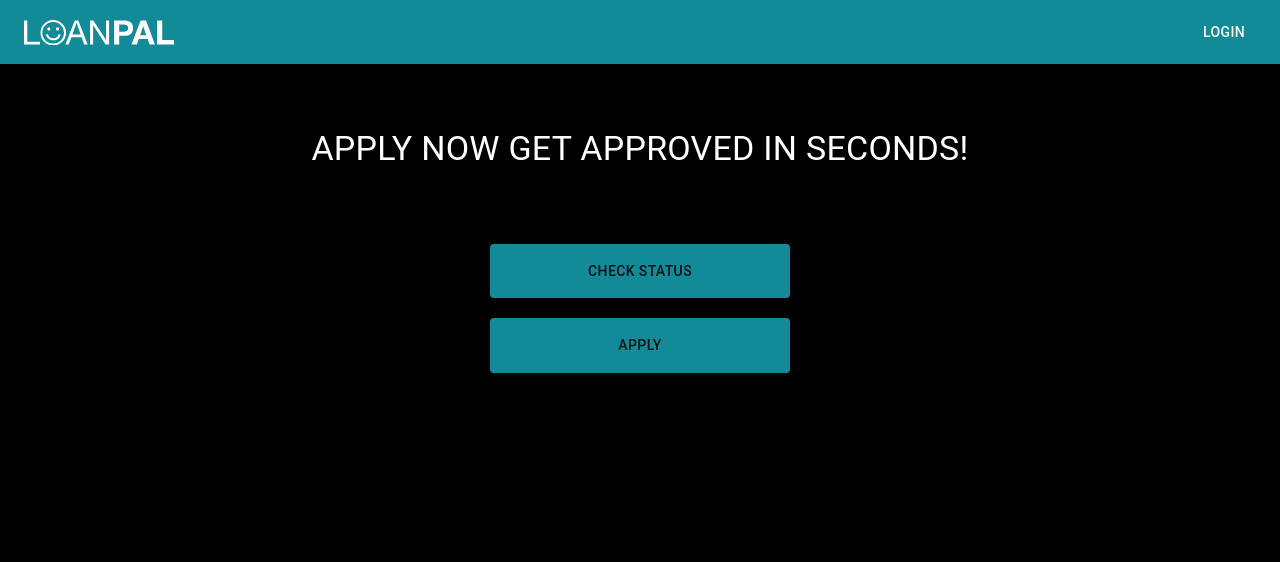
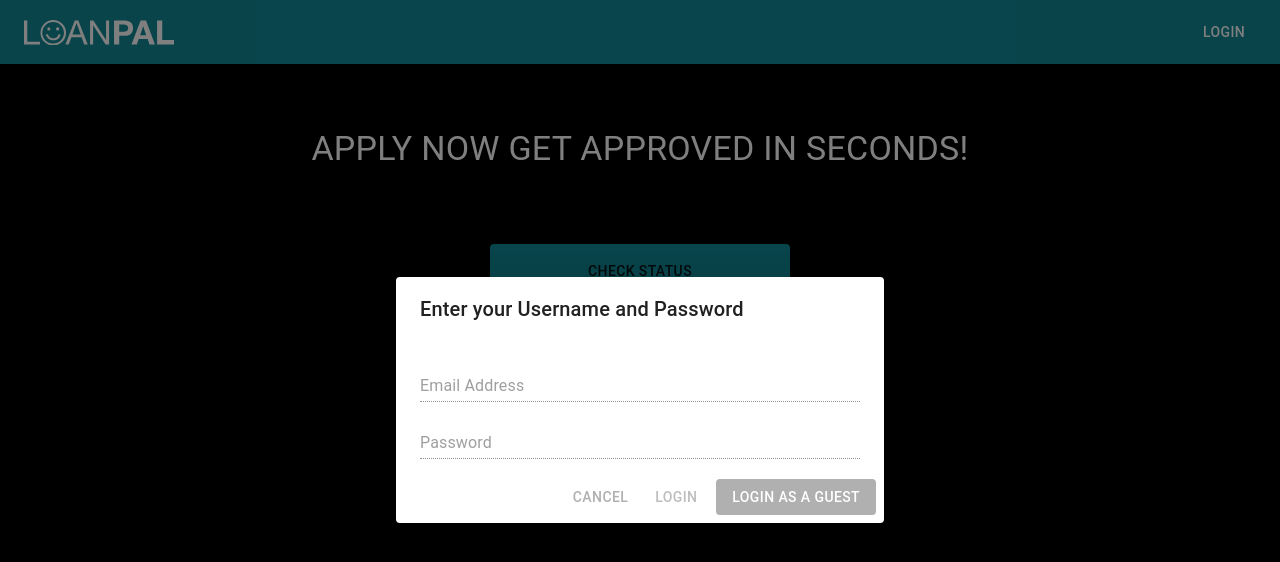
Before and after one commit to randall5559/loan-pal, a React (Create React App) app: page / in a window 1280 px wide. Both pictures are taken after a click on the button "LOGIN". Shown: the top 562 px of the page. Built offline with nearby package versions, Linux system fonts and the light colour scheme; what @datorama/akita would draw is missing.

Commit message:
• Moved modal from Landing component to Header component • Added link to connect login guest user to Search page • Some style changes

```diff
--- a/src/Landing/components/Modal.tsx
+++ b/src/Header/components/Modal.tsx
@@ -5,6 +5,7 @@ import Dialog from '@material-ui/core/Dialog';
 import DialogActions from '@material-ui/core/DialogActions';
 import DialogContent from '@material-ui/core/DialogContent';
 import DialogTitle from '@material-ui/core/DialogTitle';
+import { Link } from "react-router-dom";
 
 const Modal = (props: any) => {
   const { classes, open, setOpen } = props;
@@ -20,6 +21,7 @@ const Modal = (props: any) => {
             label="Email Address"
             type="email"
             fullWidth
+            disabled
           />
           <TextField
             autoFocus
@@ -28,6 +30,7 @@ const Modal = (props: any) => {
             label="Password"
             type="password"
             fullWidth
+            disabled
           />
         </DialogContent>
         <DialogActions>
@@ -38,14 +41,16 @@ const Modal = (props: any) => {
           </Button>
           <Button className={classes.modalLink} onClick={() => {
               setOpen(false);
-          }} color="primary">
+          }} color="primary" disabled>
             Login
           </Button>
-          <Button className={classes.modalButton} onClick={() => {
-              setOpen(false);
-          }} color="primary" variant="contained" disableElevation>
-            Login as a Guest
-          </Button>
+          <Link className={classes.modalLink} to="/search">
+            <Button className={classes.modalButton} onClick={() => {
+                setOpen(false);
+            }} color="primary" variant="contained" disableElevation>
+              Login as a Guest
+            </Button>
+          </Link>
         </DialogActions>
       </Dialog>
   );
--- /dev/null
+++ b/src/Header/hooks.tsx
@@ -0,0 +1,21 @@
+import React, { useState } from 'react';
+
+type HookProps = [
+    boolean,
+    Function
+];
+
+/**
+ * Search hook facade
+ *
+ * @export
+ * @return {*}  {HookProps}
+ */
+export function useHeaderFacade(): HookProps {
+    const [open, setOpen] = useState(false);
+
+    return [
+        open,
+        setOpen
+    ]
+}
--- a/src/Header/index.tsx
+++ b/src/Header/index.tsx
@@ -1,11 +1,18 @@
 import React from 'react';
 import { AppBar, Box, Button, Hidden, Toolbar } from '@material-ui/core';
+import { Link } from "react-router-dom";
+
 import { ReactComponent as Logo } from '../logo.svg';
-import { Link } from "react-router-dom";
 import { useStyles } from './styles';
+import { useHeaderFacade } from './hooks';
+import Modal from './components/Modal';
 
 const Header = () => {
     const classes = useStyles();
+    const [
+        open,
+        setOpen
+    ] = useHeaderFacade();
 
     return <div>
         <Hidden only={['sm', 'xs']}>
@@ -14,7 +21,7 @@ const Header = () => {
                     <Box width={150} height={25}>
                         <Link to="/"><Logo /></Link>
                     </Box>
-                <Button color="inherit">Login</Button>
+                    <Button color="inherit" onClick={() => setOpen(true)}>Login</Button>
                 </Toolbar>
             </AppBar>
         </Hidden>
@@ -24,10 +31,11 @@ const Header = () => {
                     <Box width={150} height={25}>
                         <Link to="/"><Logo /></Link>
                     </Box>
-                <Button className={classes.button} color="inherit">Login</Button>
+                    <Button className={classes.button} color="inherit" onClick={() => setOpen(true)}>Login</Button>
                 </Toolbar>
         </AppBar>
         </Hidden>
+        <Modal classes={classes} open={open} setOpen={setOpen}  />
     </div>
 }
 
--- a/src/Header/styles.tsx
+++ b/src/Header/styles.tsx
@@ -23,5 +23,18 @@ export const useStyles = makeStyles((theme: Theme) => ({
     button: {
         position: 'absolute',
         right: 10
+    },
+    modalButton: {
+        backgroundColor: '#B0B0B0',
+        '&:hover': {
+            backgroundColor: '#128A98',
+        }
+    },
+    modalLinkCancel: {
+        color: '#B0B0B0'
+    },
+    modalLink: {
+        textDecoration: 'none',
+        color: '#128A98'
     }
 }));
--- a/src/Landing/index.tsx
+++ b/src/Landing/index.tsx
@@ -3,15 +3,8 @@ import { Box, Button, Typography } from '@material-ui/core';
 import { useStyles } from './styles';
 import { Link } from 'react-router-dom';
 
-import { useSearchFacade } from './hooks';
-import Modal from './components/Modal';
-
 const Landing = () => {
     const classes = useStyles();
-    const [
-        open,
-        setOpen
-    ] = useSearchFacade();
 
     return (
         <Box display="flex" justifyContent="center" flexDirection="column" marginTop={6}>
@@ -30,7 +23,6 @@ const Landing = () => {
                     Apply
                 </Button>
             </Link>
-            <Modal classes={classes} open={open} setOpen={setOpen}  />
         </Box>
     );
 }
--- a/src/Landing/styles.tsx
+++ b/src/Landing/styles.tsx
@@ -32,18 +32,6 @@ export const useStyles = makeStyles((theme: Theme) => ({
             },
         }
     },
-    modalButton: {
-        backgroundColor: '#B0B0B0',
-        '&:hover': {
-            backgroundColor: '#128A98',
-        }
-    },
-    modalLinkCancel: {
-        color: '#B0B0B0'
-    },
-    modalLink: {
-        color: '#128A98'
-    },
     button: {
         backgroundColor: '#128A98',
         margin: '10px 0',
```
Lines whose indentation alone changed are shown as unchanged.
